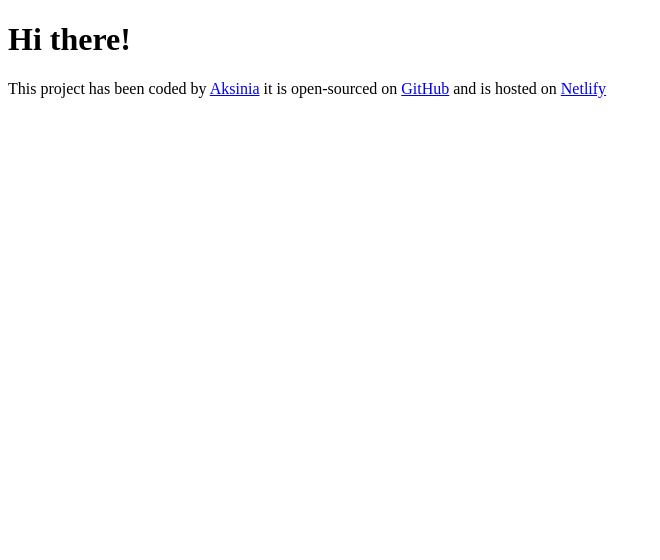
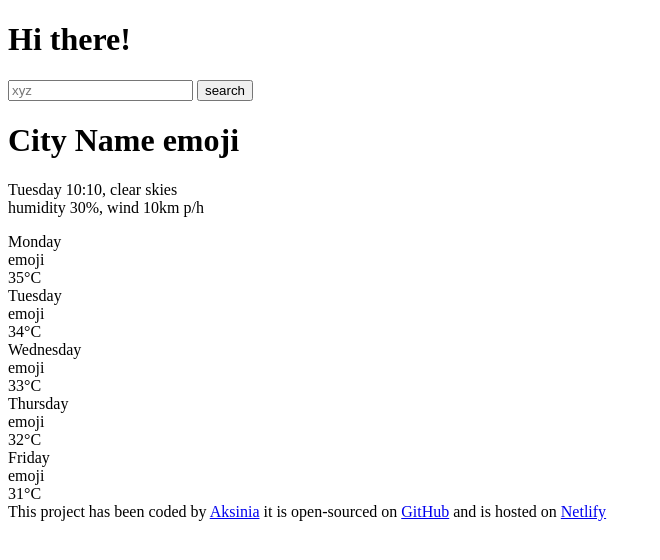
Before and after one commit to Aksinister/Temperature-Display-SPA, a plain HTML site: page index.html in a window 1280 px wide. Shown: the whole page, without its empty margins (0-660 px from the left). Drawn offline with Linux system fonts and the light colour scheme.

Commit message:
built some rudimentary html for my weather SPA
I made the foundation for my weather SPA. I included a search bar, city title, temperature and humidity and the days of the week with temperature forecasts.

Where I have "emoji" written down, I will later have emojis to indicate the weather conditions of the given day.

```diff
--- a/index.html
+++ b/index.html
@@ -7,6 +7,51 @@
   </head>
   <body>
     <h1>Hi there!</h1>
+    <header>
+      <form>
+        <input type="search" placeholder="xyz" required />
+        <input type="submit" value="search" />
+      </form>
+    </header>
+    <main>
+      <h1>
+        City Name
+        <span>emoji</span>
+      </h1>
+      <p>
+        Tuesday 10:10, clear skies <br />
+        humidity 30%, wind 10km p/h
+      </p>
+      <div class="daysContainer">
+        <div class="daysRow">
+          <div id="monday">
+            Monday<br />
+            emoji <br />
+            35°C
+          </div>
+          <div id="tuesday">
+            Tuesday<br />
+            emoji <br />
+            34°C
+          </div>
+          <div id="wednesday">
+            Wednesday<br />
+            emoji <br />
+            33°C
+          </div>
+          <div id="thursday">
+            Thursday<br />
+            emoji <br />
+            32°C
+          </div>
+          <div id="friday">
+            Friday<br />
+            emoji <br />
+            31°C
+          </div>
+        </div>
+      </div>
+    </main>
 
     <footer>
       This project has been coded by
```
